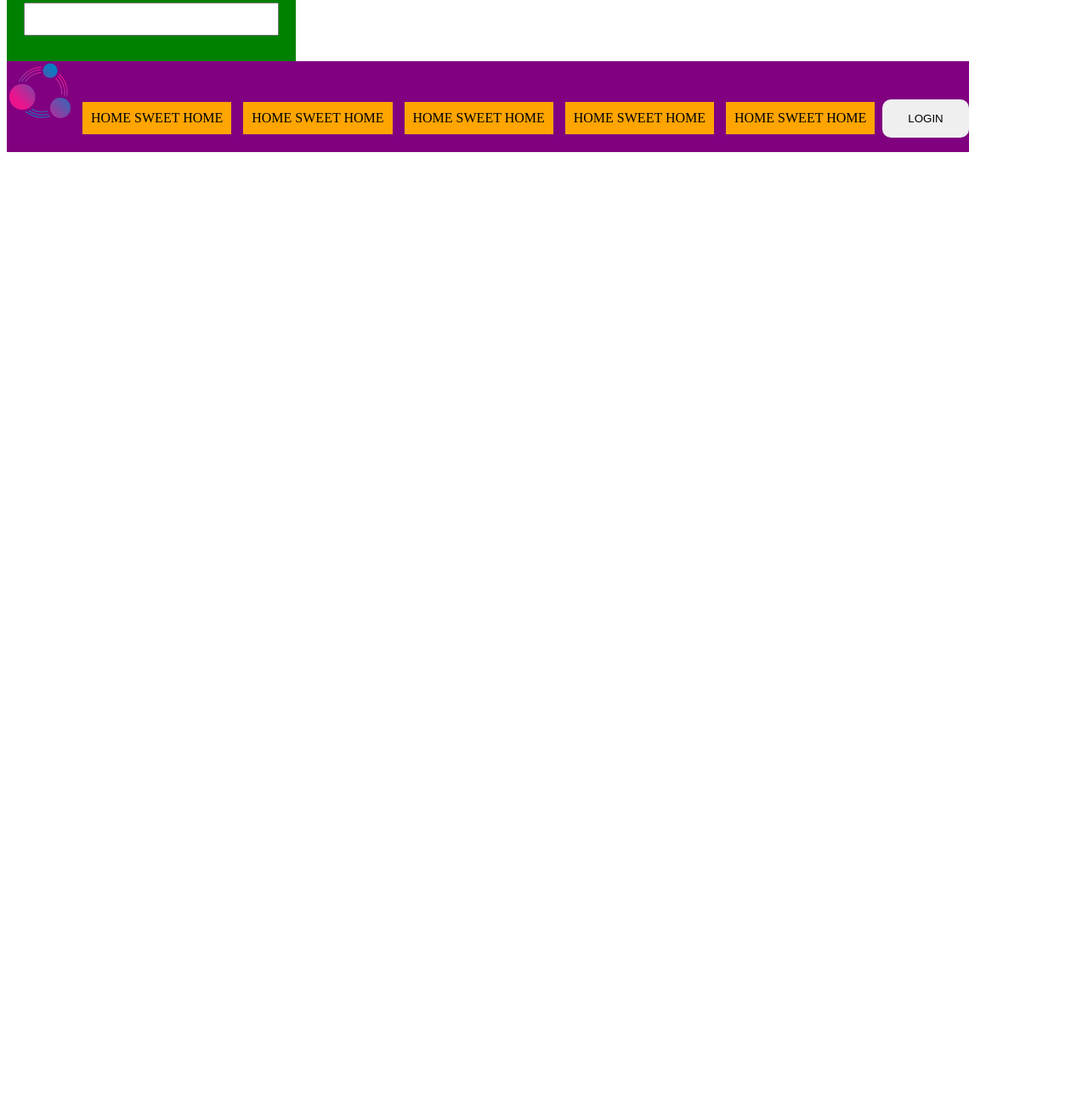
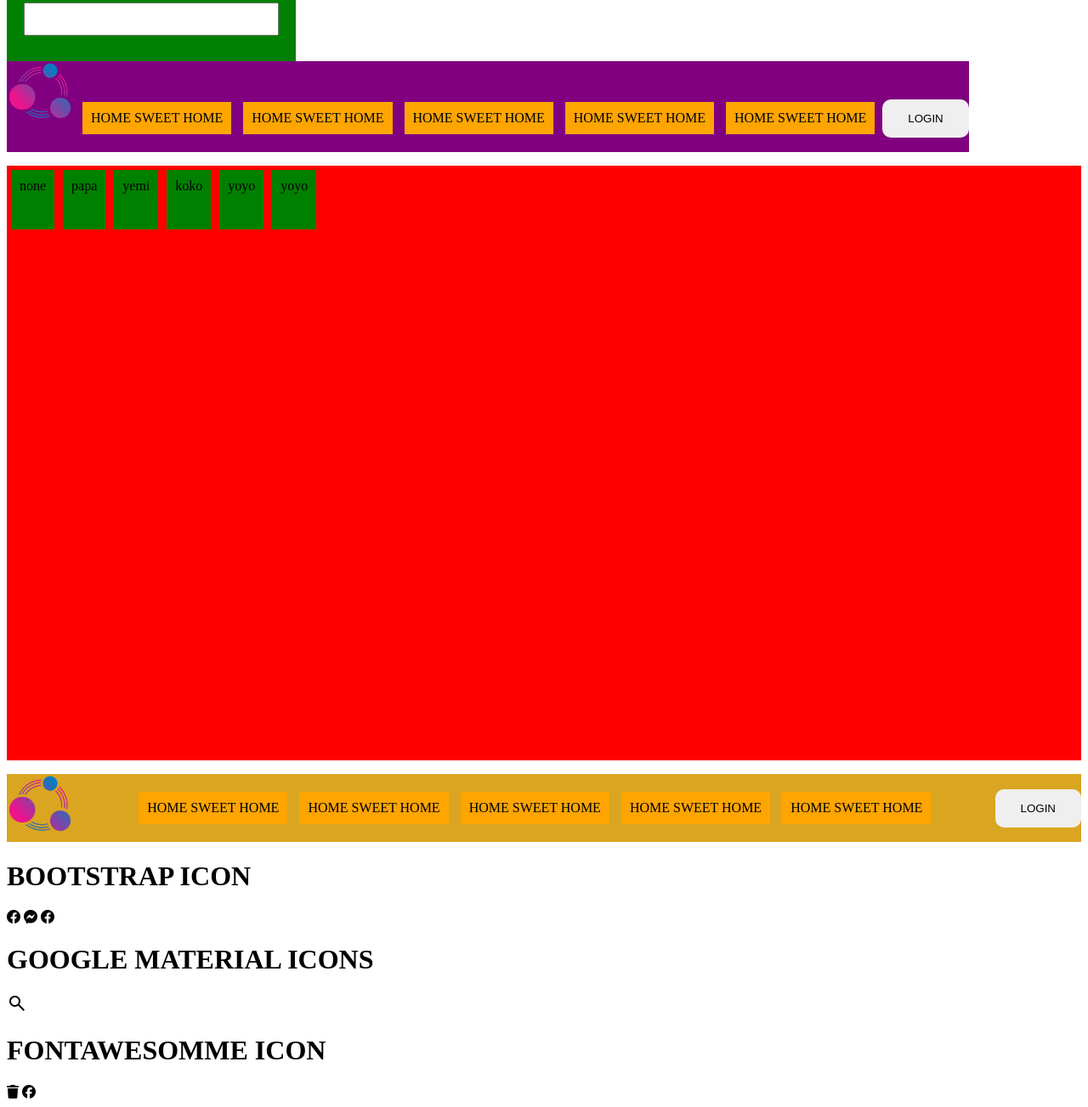
Before and after one commit to ChuksPromise/alif, a plain HTML site: page fordis.html in a window 1280 px wide. Shown: the part 321-1624 px from the top of the page at 85% size. Before the commit the page ends 800 px from the top, so only its background shows below. Drawn offline with nearby package versions, Linux system fonts and the light colour scheme.

Commit message:
added new font to two files

```diff
--- a/fordis.html
+++ b/fordis.html
@@ -4,6 +4,17 @@
       <meta charset="UTF-8">
       <meta name="viewport" content="width=device-width, initial-scale=1.0">
       <title>Document</title>
+
+      <!-- BOOTSTRAP ICONS CDN LINK -->
+      <link rel="stylesheet" href="https://cdn.jsdelivr.net/npm/bootstrap-icons@1.11.3/font/bootstrap-icons.min.css">
+
+      <!-- GOOGLE MATERAL ICON CDN LINK -->
+      <link href="https://fonts.googleapis.com/css2?family=Material+Symbols+Outlined" rel="stylesheet" />
+
+      <!-- FONTAWESOME ICON CDN LINK -->
+      <link rel="stylesheet" href="https://cdnjs.cloudflare.com/ajax/libs/font-awesome/6.5.1/css/all.min.css" integrity="sha512-DTOQO9RWCH3ppGqcWaEA1BIZOC6xxalwEsw9c2QQeAIftl+Vegovlnee1c9QX4TctnWMn13TZye+giMm8e2LwA==" crossorigin="anonymous" referrerpolicy="no-referrer" />
+
+
       <style>
          .hehe{
             background: gold;
@@ -71,6 +82,35 @@
          .oya{
             display: inline-block;
          }
+
+         .bimpe{
+            background: red;
+            padding: 0px;
+            list-style-type: none;
+            height: 700px;
+
+            display: flex;
+            flex-direction: row;
+            justify-content: flex-start;
+
+            flex-wrap: wrap;
+            align-content: space-between;
+         }
+         .yemco{
+            background-color: green;
+            width: fit-content;
+            margin: 5px;
+            padding: 10px;
+            height: 50px;
+         }
+
+         .foral{
+            background: goldenrod;
+            display: flex;
+            flex-direction: row;
+            justify-content: space-between;
+            align-items: center;
+         }
       </style>
 
 
@@ -113,5 +153,55 @@
             </button>
          </div>
       </div>
+
+
+
+      <ol class="bimpe">
+         <li class="yemco">none</li>
+         <li class="yemco">papa</li>
+         <li class="yemco">yemi</li>
+         <li class="yemco">koko</li>
+         <li class="yemco">yoyo</li>
+
+         <li class="yemco">yoyo</li>
+      </ol>
+
+
+      <div class="foral">
+         <div class="forimg">
+            <img src="assets/ether.png" alt="" class="momo">
+         </div>
+
+         <div class="formenu">
+            <ul class="heh">
+               <li class="nno">HOME SWEET HOME</li>
+               <li class="nno">HOME SWEET HOME</li>
+               <li class="nno">HOME SWEET HOME</li>
+               <li class="nno">HOME SWEET HOME</li>
+               <li class="nno">HOME SWEET HOME</li>
+            </ul>
+         </div>
+
+         <div class="forbut" >
+            <button>
+               LOGIN
+            </button>
+         </div>
+      </div>
+
+      <H1>BOOTSTRAP ICON</H1>
+      <i class="bi bi-facebook"></i>
+      <i class="bi bi-messenger"></i>
+      <i class="bi bi-facebook"></i>
+
+      <H1>GOOGLE MATERIAL ICONS</H1>
+      <i class="material-symbols-outlined">
+         search
+      </i>
+
+      <H1>FONTAWESOMME ICON</H1>
+      <i class="fa fa-trash ife"></i>
+      <i class="fa-brands fa-facebook"></i>
+
    </body>
 </html>
```
Also changed, not shown: disp.html (+23 -5 lines).
